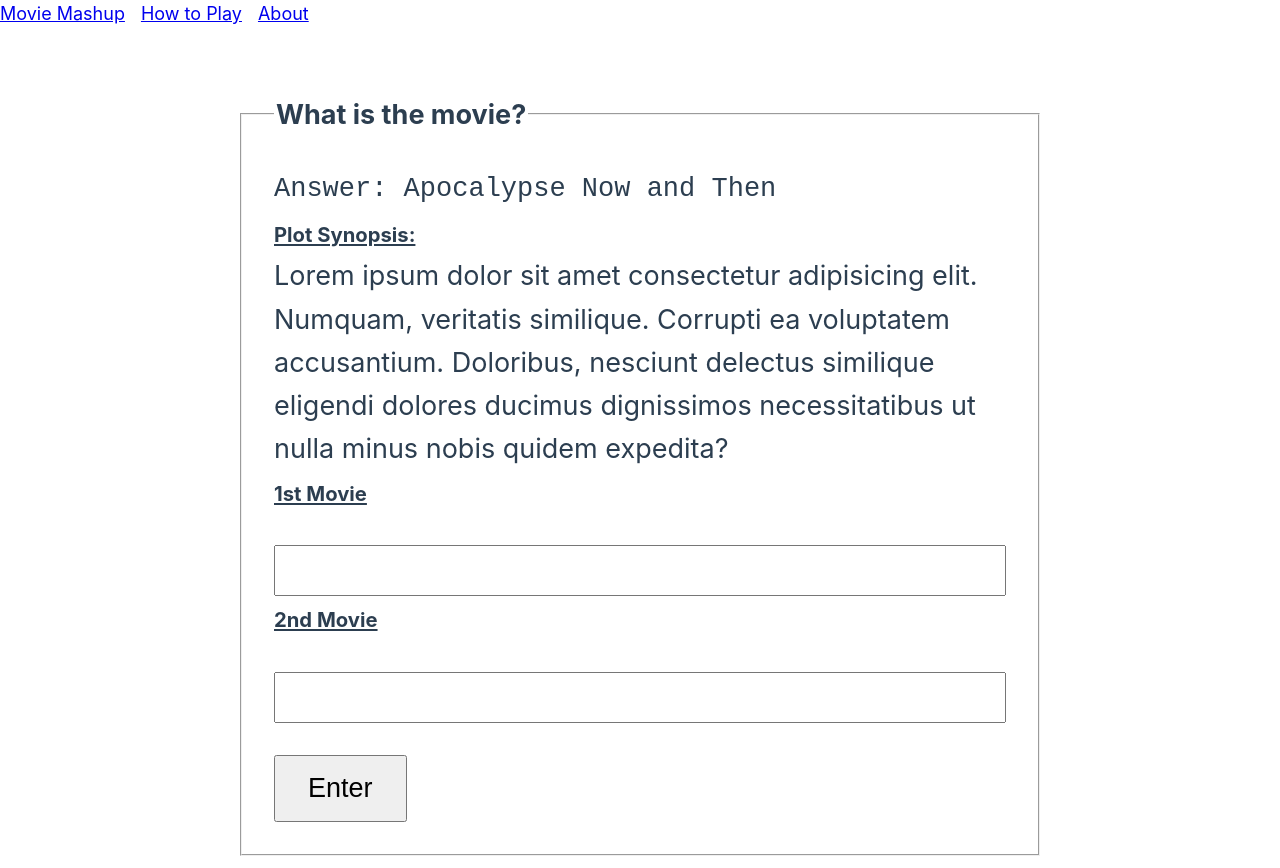
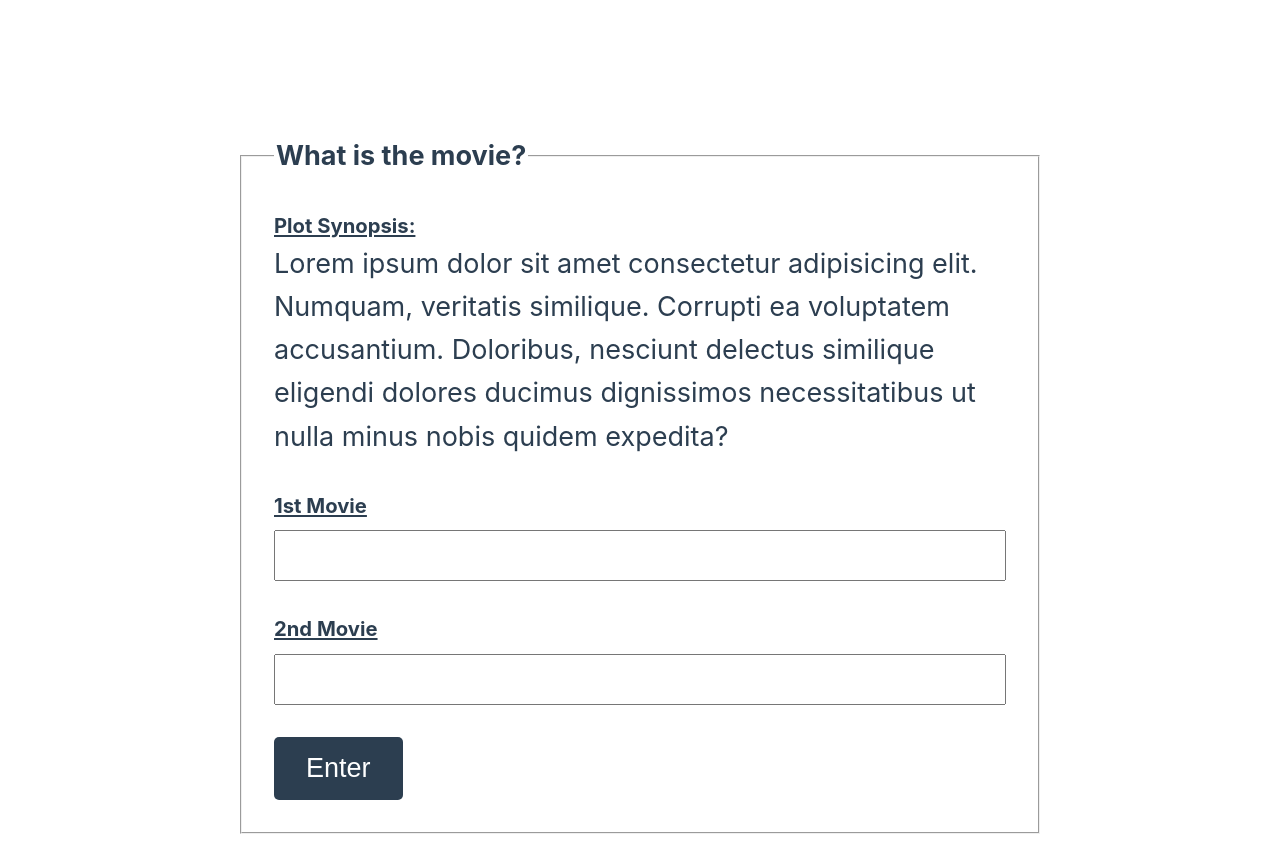
Before and after one commit to ashpoz/movie-mashup, a Vue app: page /game in a window 1280 px wide. Built offline with nearby package versions, Linux system fonts and the light colour scheme.

Commit message:
Some basic styling and component refactors

```diff
--- a/src/App.vue
+++ b/src/App.vue
@@ -1,13 +1,9 @@
 <script setup>
-import { RouterLink, RouterView } from 'vue-router'
+import { RouterView } from 'vue-router'
+import NavBar from './components/NavBar.vue'
 </script>
 
 <style>
-  nav {
-    display: flex;
-    gap: 1rem;
-  }
-
   main {
     align-items: center;
     display: grid;
@@ -19,14 +15,7 @@
 
 <template>
   <header>
-    <div class="wrapper">
-      <nav>
-        <RouterLink to="/">Movie Mashup</RouterLink>
-        <RouterLink to="/game/how-to-play">How to Play</RouterLink>
-        <RouterLink to="/about">About</RouterLink>
-      </nav>
-    </div>
+    <NavBar />
   </header>
-
   <RouterView />
 </template>
--- a/src/assets/base.css
+++ b/src/assets/base.css
@@ -19,6 +19,7 @@
   --text-light-2: rgba(60, 60, 60, 0.66);
   --text-dark-1: var(--white);
   --text-dark-2: rgba(235, 235, 235, 0.64);
+  --text-dark-3: rgba(235, 235, 235, 0.5);
 }
 
 /* semantic color variables for this project */
@@ -47,6 +48,9 @@
 
     --color-heading: var(--text-dark-1);
     --color-text: var(--text-dark-2);
+
+    --color-button: var(--text-dark-2);
+    --color-button-hover: var(--text-dark-3);
   }
 }
 
@@ -111,3 +115,23 @@
   font-size: 1em;
   padding: 1rem 2rem;
 }
+
+.btn {
+  background-color: var(--color-text);
+  border: none;
+  border-radius: 5px;
+  color: var(--color-background);
+  font-size: 1em;
+  padding: 1rem 2rem;
+  text-decoration: none;
+  &:hover {
+    background-color: var(--color-button-hover);
+  }
+}
+
+.btn-group {
+  display: flex;
+  gap: 1rem;
+  flex-wrap: wrap;
+  margin-top: 1.5rem;
+}
--- a/src/components/MovieInput.vue
+++ b/src/components/MovieInput.vue
@@ -4,6 +4,7 @@
 
 const props = defineProps({
   name: { type: String },
+  valid: { type: String }
 })
 
 const movieValue = ref(null)
@@ -40,8 +41,11 @@
 }
 </script>
 <style scoped>
+div {
+  position: relative;
+}
 input {
-  margin-top: 2rem;
+  margin-top: 0.5rem;
   padding: 1rem 2rem;
   width: 100%;
 }
@@ -49,8 +53,16 @@
   background-color: #fff;
   border-bottom-left-radius: 5px;
   border-bottom-right-radius: 5px;
+  max-height: 200px;
+  left: 0;
   list-style: none;
+  margin-top: 0.5rem;
+  overflow-y: scroll;
+  position: absolute;
+  top: 52px;
   padding: 0;
+  width: 100%;
+  z-index: 1;
 }
 
 li {
@@ -64,11 +76,13 @@
 }
 </style>
 <template>
+  <div>
     <input @keyup="debouncedSearch(movieValue, $event)" @focus="isDropdownActive = true" @blur="isDropdownActive = false" type="text"
-    :name="props.name" v-model="movieValue" required />
+      :name="props.name" v-model="movieValue" required :class="props.valid ? 'correct' : 'incorrect'" />
     <ul v-show="isDropdownActive">
       <li @mousedown="movieValue = $event.target.textContent" v-for="movie in movieResults[props.name]" :key="movie.id">
         {{ movie.title }}
       </li>
     </ul>
+  </div>
 </template>
--- /dev/null
+++ b/src/components/NavBar.vue
@@ -0,0 +1,61 @@
+<script setup>
+import { RouterLink } from 'vue-router'
+</script>
+
+<style>
+nav {
+  display: flex;
+  gap: 1rem;
+  padding: 1rem 2rem;
+}
+
+nav a {
+  align-items: center;
+  color: #fff;
+  column-gap: 0.75rem;
+  display: flex;
+  flex: 1 0 auto;
+  justify-content: flex-end;
+  text-decoration: none;
+}
+
+nav a:first-child {
+  flex: 1 0 50%;
+  justify-content: flex-start;
+}
+
+svg {
+  width: 2em;
+}
+
+svg path {
+  fill: #fff;
+}
+</style>
+
+<template>
+  <nav>
+    <RouterLink to="/">
+      <!-- Generator: Adobe Illustrator 18.1.1, SVG Export Plug-In . SVG Version: 6.00 Build 0)  -->
+      <svg version="1.1" id="Capa_1" xmlns="http://www.w3.org/2000/svg" xmlns:xlink="http://www.w3.org/1999/xlink"
+        x="0px" y="0px" viewBox="0 0 15.222 15.222" style="enable-background:new 0 0 15.222 15.222;"
+        xml:space="preserve">
+        <g>
+          <g>
+            <path d="M13.485,7.377c0,0-8.05,0-10.267,0l0.343-0.244c2.549-1.472,8.188-5.01,8.188-5.01
+			c0.234-0.136,0.314-0.436,0.18-0.67l-0.49-1.208c-0.136-0.234-0.436-0.314-0.671-0.179L1.49,5.703
+			C1.256,5.839,1.177,6.14,1.311,6.374L2.2,7.337l0.007,7.395c0,0.271,0.22,0.49,0.49,0.49h10.788c0.271,0,0.49-0.219,0.49-0.49
+			V7.867C13.975,7.597,13.755,7.377,13.485,7.377z M9.928,7.956L8.414,9.427H6.452l1.472-1.471H9.928z M9.289,1.407l1.74-1.117
+			l-0.254,1.64L8.994,3.073L9.289,1.407z M6.187,3.316l1.771-1.103L7.64,3.873L5.871,4.977L6.187,3.316z M2.657,6.988l0.297-1.666
+			l1.757-1.123L4.413,5.863L2.657,6.988z M4.492,7.956h1.961L4.982,9.427H3.021L4.492,7.956z M11.878,9.428H9.885l1.472-1.471h1.947
+			L11.878,9.428z" />
+          </g>
+        </g>
+      </svg>
+
+      Movie Mashup
+    </RouterLink>
+    <RouterLink to="/game/how-to-play">How to Play</RouterLink>
+    <RouterLink to="/about">About</RouterLink>
+  </nav>
+</template>
--- a/src/views/AboutView.vue
+++ b/src/views/AboutView.vue
@@ -1,5 +1,7 @@
 <template>
-  <div class="about">
-    <h1>This is an about page</h1>
-  </div>
+  <main>
+    <div class="about">
+      <h1>About</h1>
+    </div>
+  </main>
 </template>
--- a/src/views/GameView.vue
+++ b/src/views/GameView.vue
@@ -10,9 +10,9 @@
 const correctAnswers = ref([false, false])
 const isGameWon = ref(false)
 const formMessage = ref(null)
+const form = ref()
 
 // add some err styling
-
 // if one is correct, highlight green and the other red
 // if both are incorect, highlight red
 // if both correct, hide form and show game is won view
@@ -29,22 +29,24 @@
     const movie2 = (answer.movies[1].title).toLowerCase();
 
     if (movie1 === (formValues[0].value).toLowerCase()) {
-      correctAnswers.value[0] = true;
+      correctAnswers.value[0] = true
     }
 
     if (movie2 === (formValues[1].value).toLowerCase()) {
-      correctAnswers.value[1] = true;
+      correctAnswers.value[1] = true
     }
   })
+
+  console.log(form.value)
 
   // if all arr vals are true, game is won
   isGameWon.value = correctAnswers.value.every(value => value === true)
 
   // update message
-  generateMessage(correctAnswers.value)
+  validateAnswers(correctAnswers.value)
 }
 
-function generateMessage(arr) {
+function validateAnswers(arr) {
   if (arr[0] && !arr[1]) {
     formMessage.value = 'Your 1st guess is correct!'
   } else if (!arr[0] && arr[1]) {
@@ -55,6 +57,7 @@
     formMessage.value = 'Whoops, try again!'
   }
 }
+
 </script>
 <style scoped>
 main {
@@ -85,9 +88,14 @@
 }
 
 label {
+  display: block;
   font-size: 0.75em;
   font-weight: bold;
+  margin-top: 2rem;
   text-decoration: underline;
+  &:first-of-type {
+    margin-top: 0rem;
+  }
 }
 
 button {
@@ -98,26 +106,28 @@
   <main>
     <section>
       <h1>Movie Mashup Game</h1>
-      <form v-show="!isGameWon" @submit.prevent="submit">
+      <form v-show="!isGameWon" @submit.prevent="submit" ref="form">
         <fieldset>
           <legend>What is the movie?</legend>
-          <pre>Answer: {{ randomMovie.answer }}</pre>
           <label>Plot Synopsis:</label>
           <p>
             {{ movieSynopsis }}
           </p>
           <label for="movie1">1st Movie</label>
-          <MovieInput name="movie1" />
+          <MovieInput name="movie1" ref="input1" :valid="correctAnswers[0]" />
           <label for="movie2">2nd Movie</label>
-          <MovieInput name="movie2" />
+          <MovieInput name="movie2" ref="input2" :valid="correctAnswers[1]" />
 
           <ErrorMessage v-show="formMessage" :message="formMessage" />
 
-          <button type="submit">Enter</button>
+          <button type="submit" class="btn">Enter</button>
         </fieldset>
       </form>
       <div v-show="isGameWon">
         <p>{{ formMessage }}</p>
+        <div class="btn-group">
+          <a href="/game" class="btn">Play Again</a>
+        </div>
       </div>
     </section>
   </main>
--- a/src/views/HomeView.vue
+++ b/src/views/HomeView.vue
@@ -16,8 +16,10 @@
       <h1>Movie Mashup</h1>
       <p>2 movies, one very bizarre plot.</p>
       <p><i>You</i> have to guess the combined movie title</p>
-      <router-link to="/game" class="btn">Play</router-link>
-      <router-link to="/game/how-to-play" class="btn">How to Play</router-link>
+      <div class="btn-group">
+        <router-link to="/game" class="btn">Play</router-link>
+        <router-link to="/game/how-to-play" class="btn">How to Play</router-link>
+      </div>
     </div>
     <figure>
       <img src="https://placehold.co/400x600" alt="">
--- a/src/views/HowToPlayView.vue
+++ b/src/views/HowToPlayView.vue
@@ -1,8 +1,6 @@
 <script setup></script>
 <template>
   <main>
-    <div>
-      how
-    </div>
+    <h1>How to Play</h1>
   </main>
 </template>
```
Also changed, not shown: src/assets/images/clapperboard.svg (added). Lines whose indentation alone changed are shown as unchanged.
